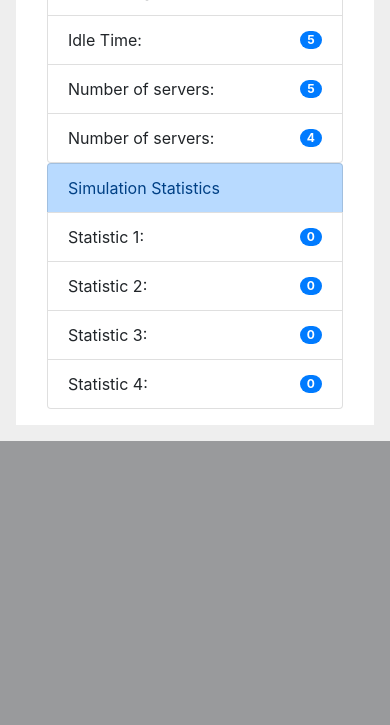
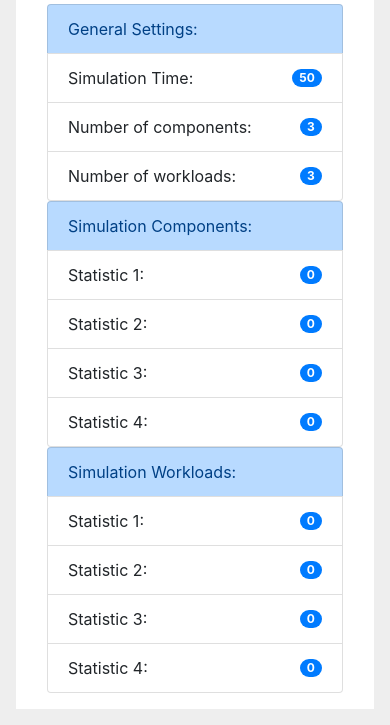
Before and after one commit to brandaohugo/ds-project, a Flask app: page / in a window 390 px wide; the page is wider, and only the part inside the window is pictured. Shown: the part 1291-2016 px from the top of that part. Before the commit the page ends 1732 px from the top of that part, so only its background shows below. Run offline with Flask 2, Linux system fonts and the light colour scheme; the visitor is signed in with stand-in values (Sample User, id 1); data comes from the database, SQL or seed files in the repository; parts of the project's set-up code (start-up, migrations or seed data) failed here and were passed over; some libraries are stand-ins or nearby versions.

Commit message:
parse events log and add visualisation and parameter vis

```diff
--- a/datasim/__init__.py
+++ b/datasim/__init__.py
@@ -1,11 +1,11 @@
 import os
 from flask import ( Flask, render_template )
-from . import db, auth, processor, helpers
+from . import db, auth, processor, cases
 import io
 import random
 from flask import Response
 from matplotlib.backends.backend_agg import FigureCanvasAgg as FigureCanvas
-
+import pandas as pd
 
 def create_app(test_config=None):
     app = Flask(__name__, instance_relative_config=True)
@@ -28,6 +28,7 @@ def create_app(test_config=None):
 
     app.register_blueprint(auth.bp)
 
+    '''TODO: plot resource usage
     @app.route('/eventplot.png')
     def make_event_plot():
         fig = processor.create_event_figure()
@@ -41,13 +42,26 @@ def create_app(test_config=None):
         output = io.BytesIO()
         FigureCanvas(fig).print_png(output)
         return Response(output.getvalue(), mimetype='image/png')
+    '''
+
+
+    @app.route('/eventcount.png')
+    def get_event_count_fig():
+        #TODO: enable user to select different sim runs for plotting
+        log_filename = 'datasim/log/event_20200114184808.txt'
+        event_data = processor.extract_events_count(pd.read_csv(log_filename))
+        bytes_obj = processor.create_event_count_figure(event_data)
+        return Response(bytes_obj.getvalue(), mimetype='image/png')
 
     @app.route('/')
     @auth.login_required
     def index():
-	    return render_template("index.html", time=helpers.SIM_TIME,
-        idle=helpers.IDLE_TIME, servers=helpers.SERVER_NUM,
-        proc_time=helpers.PROCESSING_TIME, proc_cap=helpers.PROCESSING_CAPACITY)
+	    return render_template(
+            "index.html",
+            time=cases.sim_params_1['settings']['sim_time'],
+            components=len(cases.sim_params_1['components']),
+            workloads=len(cases.sim_params_1['workloads'])
+        )
 
 
     @app.route('/api/v1/simulations/', methods=['GET','POST'])
--- a/datasim/processor.py
+++ b/datasim/processor.py
@@ -1,26 +1,40 @@
-# process simulation logs from main.py and and generate plots to be displayed in Flask application
-
 from datetime import datetime
 from matplotlib.figure import Figure
 import pandas as pd
 import numpy as np
 import json
+import matplotlib.pyplot as plt
+import seaborn as sns
+import io
 
-# prepare log data for plotting
+# Events data preparation & visualisation
 
-sim_time = pd.DataFrame(np.arange(10000)).rename(columns={0:'timestep'}) # change this time to simulation time
+def extract_events_count(events_df):
+        re_1 = "(^<[a-z]* \'[a-z]*\.[a-z]*\.)"
+        re_2 = "(\'>)"
+        re_3 = "([a-z]*\.)"
+        df_1 = events_df.replace(to_replace =re_1, value = '', regex = True)
+        df_2 = df_1.replace(to_replace =re_2, value = '', regex = True)
+        events_df = df_2.replace(to_replace =re_3, value = '', regex = True)
+        event_count = pd.DataFrame(events_df['type'].value_counts()).rename(columns={'type':'count'})
+        event_count['type'] = event_count.index
+        return event_count
 
-log_filename = 'datasim/log/20200110105717.txt' # file to plot
+def create_event_count_figure(data):
+        sns.set(style="whitegrid")
+        ax = sns.barplot(x="type", y="count", data=data)
+        bytes_image = io.BytesIO()
+        plt.savefig(bytes_image, format='png')
+        bytes_image.seek(0)
+        return bytes_image
 
-log_columns = ['time','count','queue']
 
-sim_data = pd.read_csv(log_filename)[log_columns]
+'''TODO: visualise resource usage (queues)
+sim_time = pd.DataFrame(np.arange(sim_params['settings']['sim_time'])).rename(columns={0:'timestep'}) # change this time to simulation time
 
 sim_merge = sim_time.merge(sim_data, how='left', left_on='timestep', right_on='time').fillna(0)
 
 # make event counts dataframe
-
-event_counts = sim_merge.groupby(['timestep']).sum()[['count']]
 
 event_counts.index.name = 'timestep'
 
@@ -29,6 +43,14 @@ event_counts.reset_index(inplace=True)
 # make queue dataframe
 
 event_queue = sim_merge[['timestep','queue']]
+
+def create_queue_figure():
+        fig = Figure()
+        axis = fig.add_subplot(1, 1, 1)
+        xs = event_queue['timestep']
+        ys = event_queue['queue']
+        axis.plot(xs, ys)
+        return fig
 
 # make figure
 
@@ -39,11 +61,4 @@ def create_event_figure():
         ys = event_counts['count']
         axis.plot(xs, ys)
         return fig
-
-def create_queue_figure():
-        fig = Figure()
-        axis = fig.add_subplot(1, 1, 1)
-        xs = event_queue['timestep']
-        ys = event_queue['queue']
-        axis.plot(xs, ys)
-        return fig
+'''
--- a/datasim/static/style.css
+++ b/datasim/static/style.css
@@ -144,6 +144,5 @@ input[type=submit] {
 }
 
 .sim-vis-img {
-    padding-right: 5em;
-    height: 400px;
+    height: 300px;
 }
--- a/datasim/templates/index.html
+++ b/datasim/templates/index.html
@@ -7,44 +7,61 @@
 {% block content %}
 <div class="container">
     <div class="row sim-vis-container">
-        <div class="col-md-6">
-            <h4>Number of events:</h4>
-            <img class="sim-vis-img" src="/eventplot.png" alt="event-plot">
+        <div class="col-md-4 sim-img">
+            <h4>Event Typology:</h4>
+            <img class="sim-vis-img" src="/eventcount.png" alt="event-count-plot">
         </div>
-        <div class="col-md-6">
+        <div class="col-md-4 sim-img">
             <h4>Queue Length:</h4>
-            <img class="sim-vis-img" src="/queueplot.png" alt="event-plot">
+            <img class="sim-vis-img" src="/eventcount.png" alt="resource-usage-plot">
+        </div>
+        <div class="col-md-4 sim-img">
+            <h4>Queue Length:</h4>
+            <img class="sim-vis-img" src="/eventcount.png" alt="resource-usage-plot">
         </div>
     </div>
     <div class="row justify-content-center sim-params-container">
         <div class="col-md-4">
             <ul class="list-group">
-                <li class="list-group-item list-group-item-primary">Simulation Parameters</li>
+                <li class="list-group-item list-group-item-primary">General Settings:</li>
                 <li class="list-group-item d-flex justify-content-between align-items-center">
                     Simulation Time:
                     <span class="badge badge-primary badge-pill">{{ time }}</span>
                 </li>
                 <li class="list-group-item d-flex justify-content-between align-items-center">
-                    Processing Time:
-                    <span class="badge badge-primary badge-pill">{{ proc_time }}</span>
+                    Number of components:
+                    <span class="badge badge-primary badge-pill">{{ components }}</span>
                 </li>
                 <li class="list-group-item d-flex justify-content-between align-items-center">
-                    Idle Time:
-                    <span class="badge badge-primary badge-pill">{{ idle }}</span>
-                </li>
-                <li class="list-group-item d-flex justify-content-between align-items-center">
-                    Number of servers:
-                    <span class="badge badge-primary badge-pill">{{ servers }}</span>
-                </li>
-                <li class="list-group-item d-flex justify-content-between align-items-center">
-                    Number of servers:
-                    <span class="badge badge-primary badge-pill">{{ proc_cap }}</span>
+                    Number of workloads:
+                    <span class="badge badge-primary badge-pill">{{ workloads }}</span>
                 </li>
             </ul>
         </div>
         <div class="col-md-4">
             <ul class="list-group">
-                <li class="list-group-item list-group-item-primary">Simulation Statistics</li>
+                <li class="list-group-item list-group-item-primary">Simulation Components:</li>
+                <li class="list-group-item d-flex justify-content-between align-items-center">
+                    Statistic 1:
+                    <span class="badge badge-primary badge-pill">0</span>
+                </li>
+                <li class="list-group-item d-flex justify-content-between align-items-center">
+                    Statistic 2:
+                    <span class="badge badge-primary badge-pill">0</span>
+                </li>
+                <li class="list-group-item d-flex justify-content-between align-items-center">
+                    Statistic 3:
+                    <span class="badge badge-primary badge-pill">0</span>
+                </li>
+                <li class="list-group-item d-flex justify-content-between align-items-center">
+                    Statistic 4:
+                    <span class="badge badge-primary badge-pill">0</span>
+                </li>
+            </ul>
+        </div>
+        <div class="col-md-4">
+            <ul class="list-group">
+                <li class="list-group-item list-group-item-primary">Simulation Workloads:</li>
                 <li class="list-group-item d-flex justify-content-between align-items-center">
                     Statistic 1:
                     <span class="badge badge-primary badge-pill">0</span>
```
Also changed, not shown: docs/datasim_docs.md (+8 -0 lines), 1 other file.
